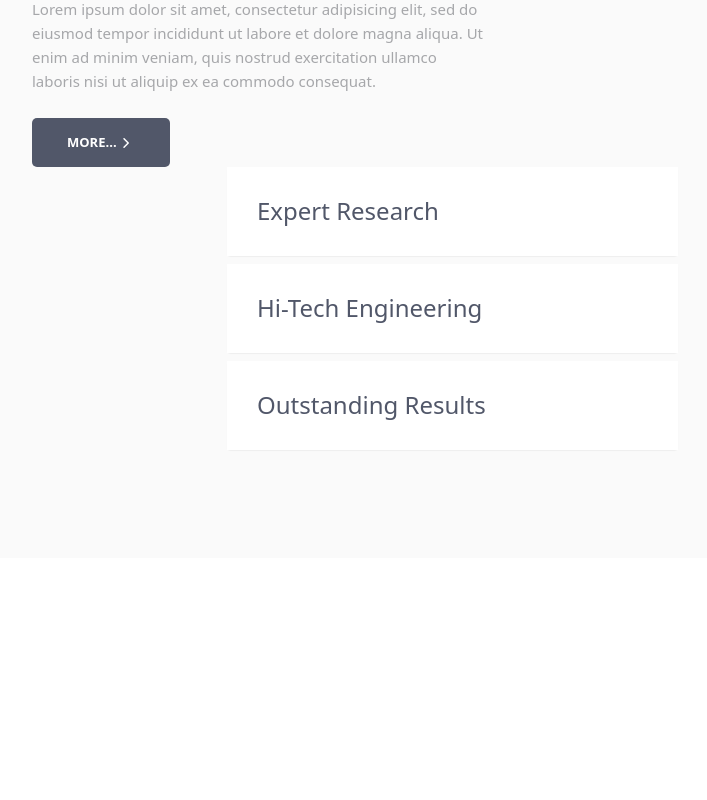
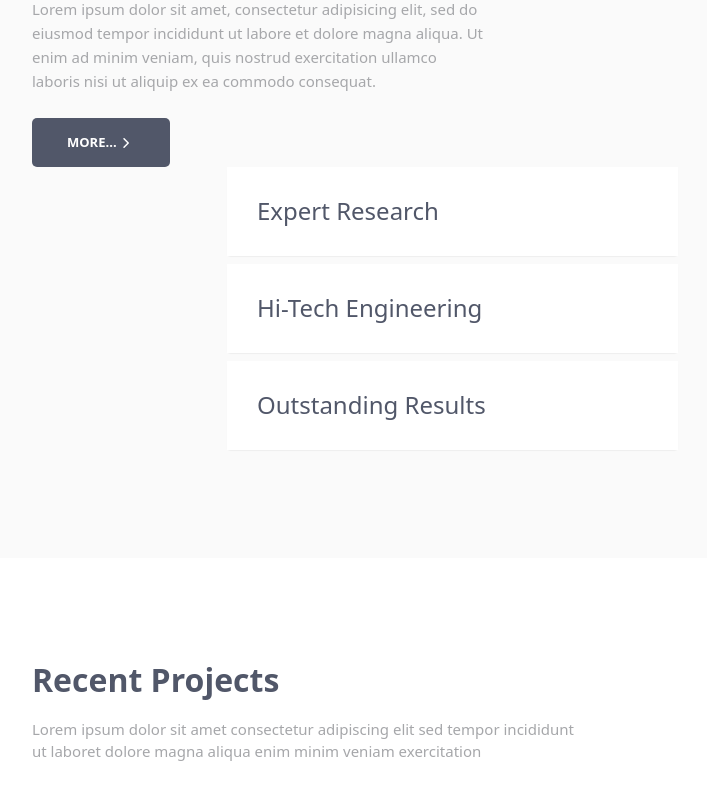
Before and after one commit to Fatemeh-Shirafkan/FirstReactProject, a React (Vite) app: page / in a window 1280 px wide. Shown: the part 1740-2540 px from the top of the page, without its empty margins (50-757 px from the left). Before the commit the page ends 2298 px from the top, so only its background shows below. Built offline with nearby package versions, Linux system fonts and the light colour scheme.

Commit message:
Completing the header text of the portfolio section

```diff
--- a/src/App.jsx
+++ b/src/App.jsx
@@ -3,6 +3,8 @@ import './App.css'
 import Header from './components/Header/Header.jsx'
 import Products from './components/Products/Products.jsx'
 import Team from './components/Team/Team.jsx'
+import Portfolio from './components/Portfolio/Portfolio.jsx'
+
 
 
 
@@ -13,6 +15,7 @@ function App() {
       <Header/>
       <Products/>
       <Team/>
+      <Portfolio/>
     </>
   )
 }
--- a/src/components/Header/NavBar.jsx
+++ b/src/components/Header/NavBar.jsx
@@ -15,22 +15,22 @@ export default function NavBar() {
           <div className='col d-flex justify-content-end'>
             <ul className='nav_list'>
               <li className='nav_item'>
-                <a className='nav_item_child nav_item-hover' href="">HOME</a>
+                <a className='nav_item_child nav_item-hover' href="#">HOME</a>
                 </li>
               <li className='nav_item'>
-                <a className='nav_item_child nav_item-hover' href="">PRODUCTS</a>
+                <a className='nav_item_child nav_item-hover' href="#">PRODUCTS</a>
                 </li>
               <li className='nav_item'>
-                <a className='nav_item_child nav_item-hover' href="">SERVICES</a>
+                <a className='nav_item_child nav_item-hover' href="#">SERVICES</a>
                 </li>
               <li className='nav_item'>
-                <a className='nav_item_child nav_item-hover' href="">CREDENTIALS</a>
+                <a className='nav_item_child nav_item-hover' href="#">CREDENTIALS</a>
                 </li>
               <li className='nav_item'>
-                <a className='nav_item_child nav_item-hover' href="">PRICING</a>
+                <a className='nav_item_child nav_item-hover' href="#">PRICING</a>
                 </li>
               <li className='nav_item'>
-                <a className='nav_item_child nav_item-hover' href="">CONTACT</a>
+                <a className='nav_item_child nav_item-hover' href="#">CONTACT</a>
                 </li>
             </ul>
 
--- a/src/components/Portfolio/Portfolio.css
+++ b/src/components/Portfolio/Portfolio.css
@@ -0,0 +1,17 @@
+.portfolio_sct {
+    padding: 100px 0 100px 0;
+}
+
+.portfolio_title {
+    font-weight: 700;
+    color: #515769;
+    line-height: 1.4;
+    margin: 0 0 15px;
+}
+
+.portfolio_text {
+    font-size: 15px;
+    font-weight: 400;
+    color: #a6a7aa;
+    margin-bottom: 15px;
+}
--- a/src/components/Portfolio/Portfolio.jsx
+++ b/src/components/Portfolio/Portfolio.jsx
@@ -3,6 +3,19 @@ import './Portfolio.css'
 
 export default function Portfolio() {
   return (
-    <div>Portfolio</div>
+    <section>
+      <div className='container portfolio_sct'>
+        <div className='row mb-4'>
+          <div className='col-sm-6'>
+            <h2 className='product_title'>Recent Projects</h2>
+              <p className='product_text'>Lorem ipsum dolor sit amet consectetur adipiscing elit sed tempor incididunt ut laboret dolore magna aliqua enim minim veniam exercitation</p>
+          </div>
+        </div>
+
+        <div className='row'>
+
+        </div>
+      </div>
+    </section>
   )
 }
--- a/src/components/Products/Products.jsx
+++ b/src/components/Products/Products.jsx
@@ -16,8 +16,8 @@ export default function Products() {
         <div className='product_sct container'>
             <div className='row mb-4'>
                 <div className='col-sm-6'>
-                    <h2 className='product_title'>Recent Projects</h2>
-                    <p className='product_text'>Lorem ipsum dolor sit amet consectetur adipiscing elit sed tempor incididunt ut laboret dolore magna aliqua enim minim veniam exercitation</p>
+                    <h2 className='portfolio_title'>portfolio</h2>
+                    <p className='portfolio_text'>Lorem ipsum dolor sit amet consectetur adipiscing elit sed tempor incididunt ut laboret dolore magna aliqua enim minim veniam exercitation</p>
                 </div>
             </div>
             <div className='row'>
```
